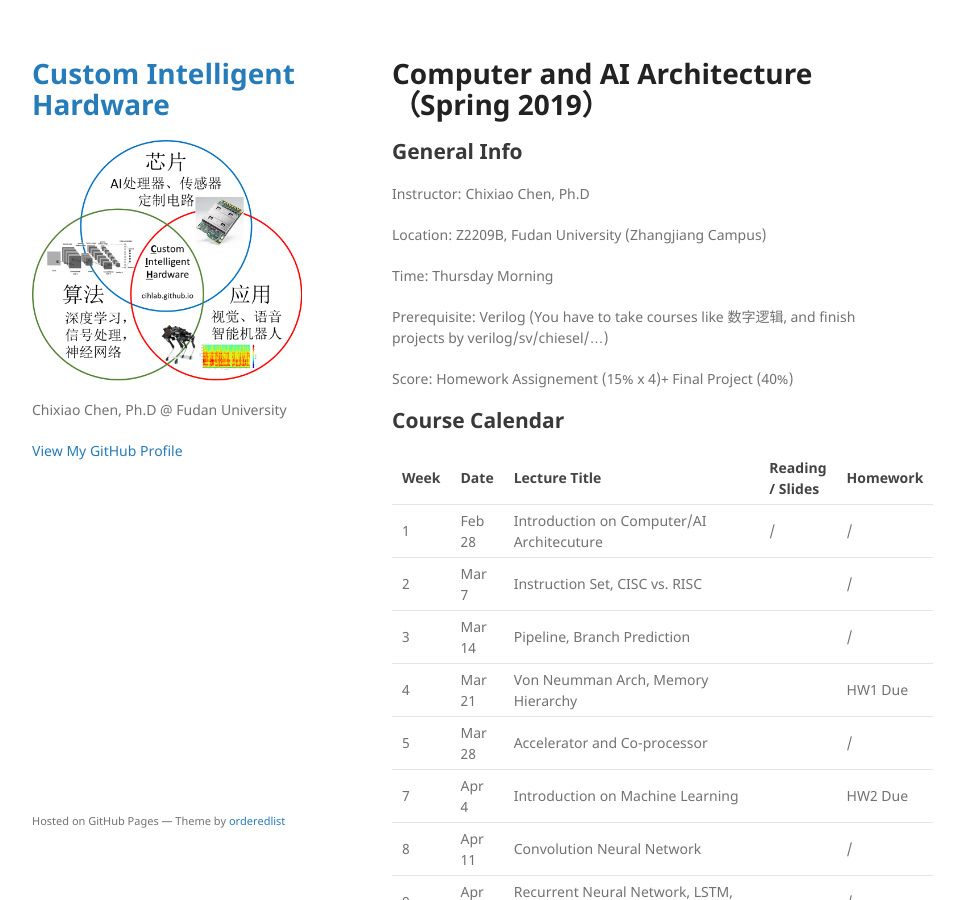
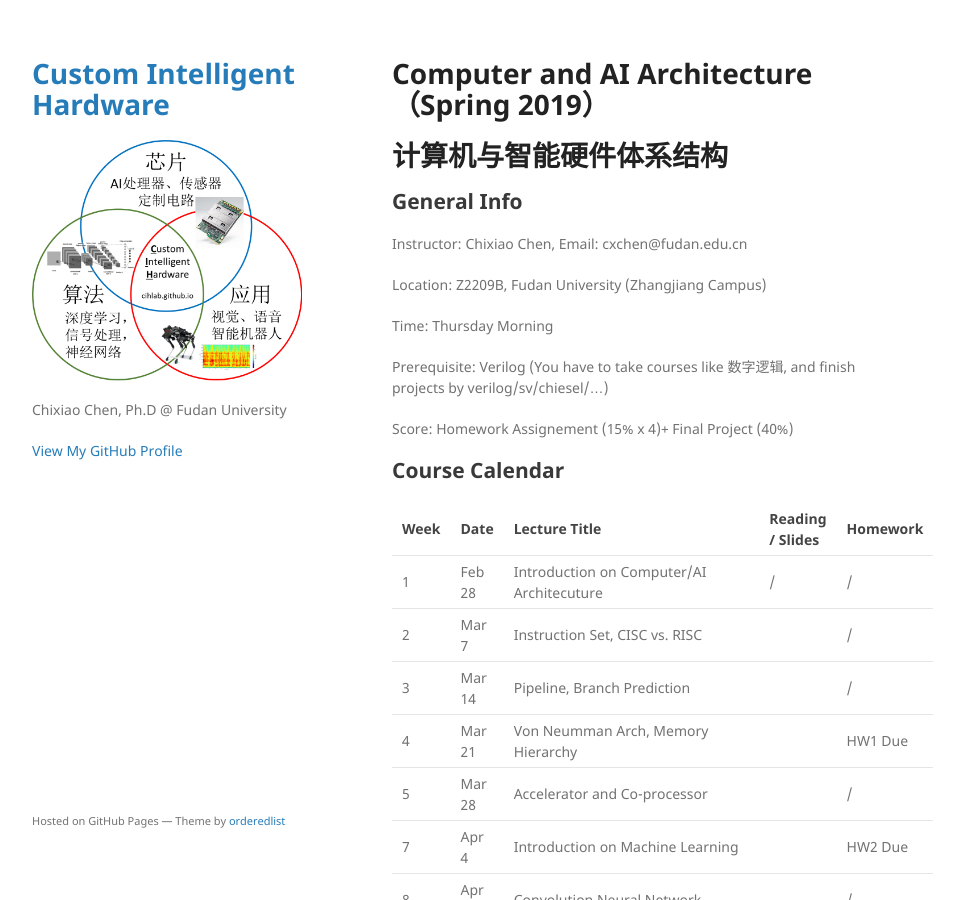
Before and after one commit to cihlab/cihlab.github.io, a Jekyll site: the page built from course/ai19.md, in a window 1280 px wide and 900 px high. Shown: the whole window, without its empty margins (178-1142 px from the left). Built offline with Jekyll 4.4.1, drawn with Linux system fonts in a browser that asks for light colours; our own code applies the rules of GitHub Pages for plain Markdown files.

Commit message:
Update ai19.md

```diff
--- a/course/ai19.md
+++ b/course/ai19.md
@@ -3,10 +3,12 @@ layout: default
 ---
 
 # Computer and AI Architecture （Spring 2019）
+# 计算机与智能硬件体系结构
 
 ## General Info
 
-Instructor: Chixiao Chen, Ph.D
+Instructor: Chixiao Chen,
+Email: cxchen@fudan.edu.cn
 
 Location: Z2209B, Fudan University (Zhangjiang Campus)
 
```
